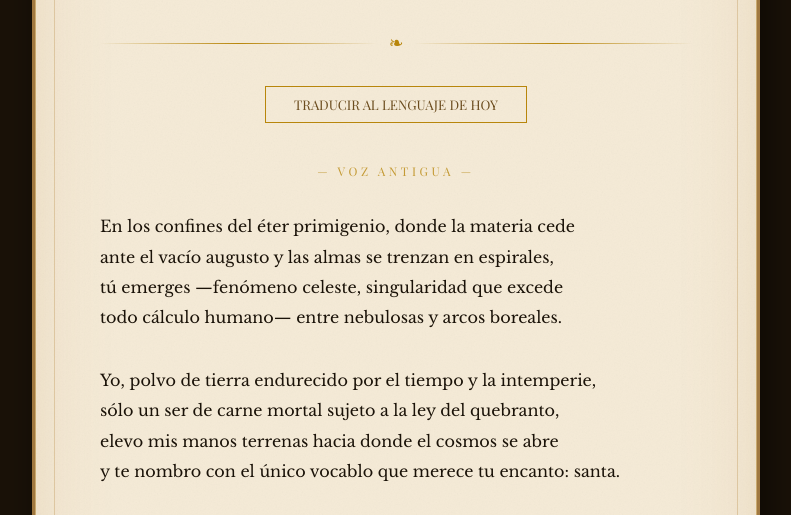
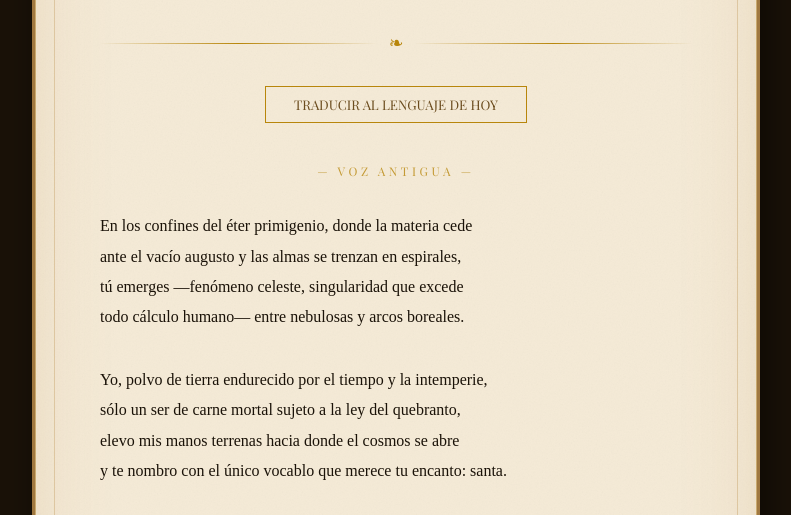
Before and after one commit to Edward8Duque22/AlaAntiguita, a plain HTML site: page index.html in a window 1280 px wide. Shown: the part 225-740 px from the top of the page, without its empty margins (244-1035 px from the left). Drawn offline with nearby package versions, Linux system fonts and the light colour scheme; a web font is replaced by a local one.

Commit message:
Update index.html

```diff
--- a/index.html
+++ b/index.html
@@ -175,7 +175,7 @@
 
   /* MODO ANTAÑO */
   .antanio .verso {
-    font-family: 'Libre Baskerville', serif;
+    font-family: console;
     font-size: 1.0rem;
     line-height: 1.9;
     color: var(--ink);
```
